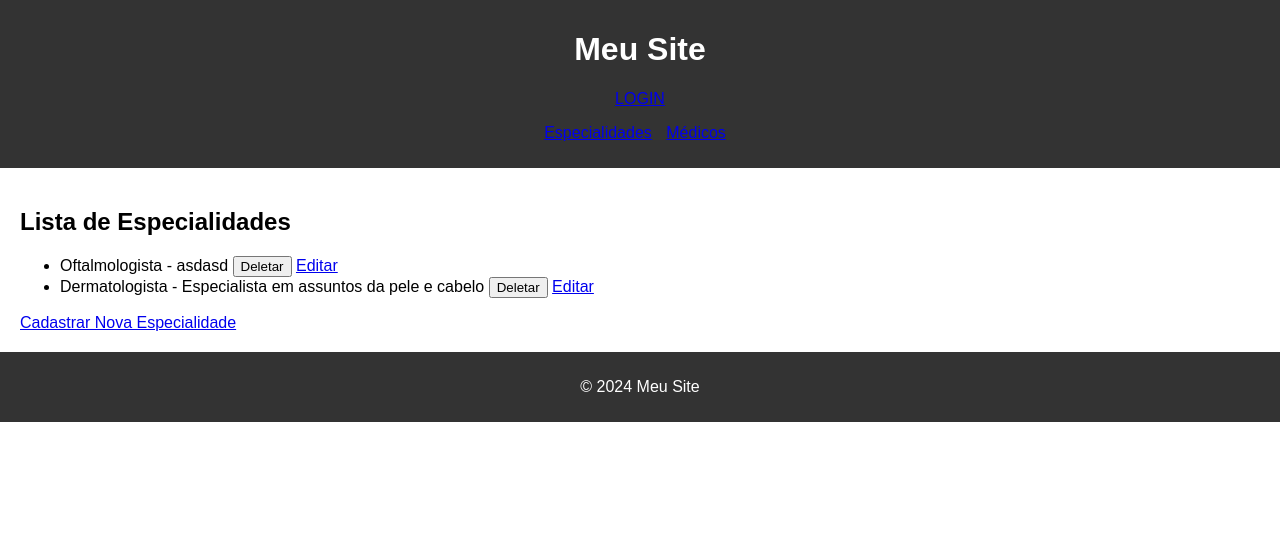
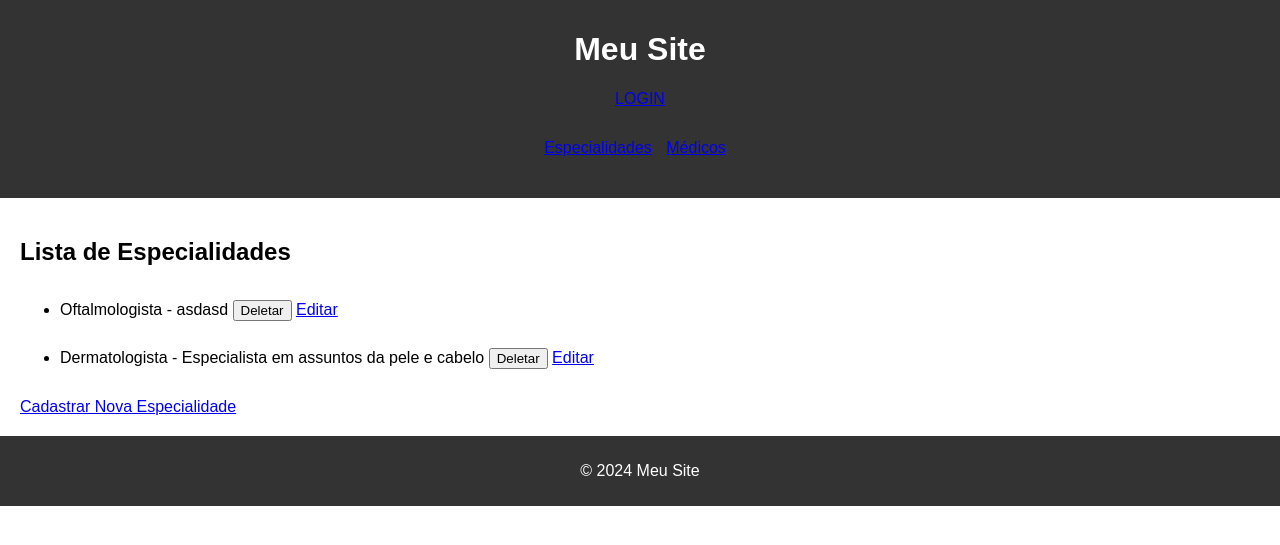
Before and after one commit to andersonfontes/exercicios_django, a Django app: page /especialidades/ in a window 1280 px wide. Shown: the top 545 px of the page. Run offline with Django 5.2, Linux system fonts and the light colour scheme; data comes from the database, SQL or seed files in the repository; both versions use the stored data as it was after the commit.

Commit message:
aumentado line-height do <li> (CSS)

```diff
--- a/medicos/static/css/style.css
+++ b/medicos/static/css/style.css
@@ -31,3 +31,7 @@ footer {
     padding: 10px 0;
     text-align: center;
 }
+
+li {
+    line-height: 300%;
+}
```
Also changed, not shown: db.sqlite3.
